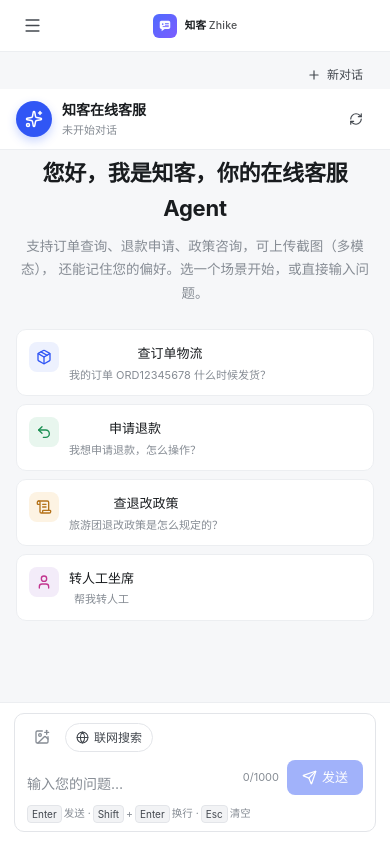
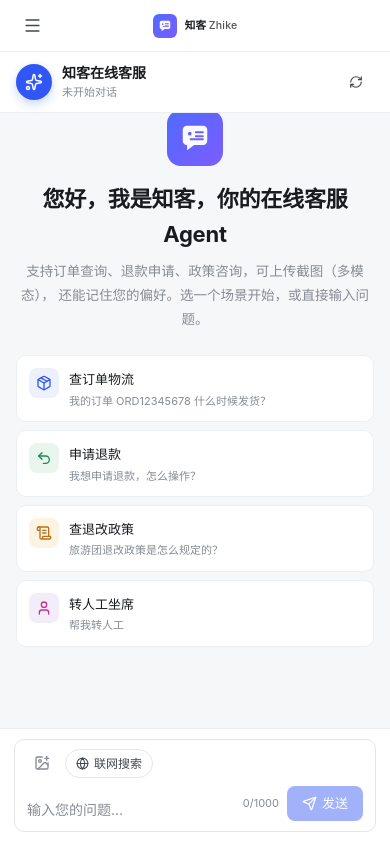
Before and after one commit to Morningstar202604/zhike, a React (Vite) app in the folder frontend/: page / in a window 390 px wide. Built offline with nearby package versions, Linux system fonts and the light colour scheme.

Commit message:
fix(ui): 手机端精简头部与快捷键提示，操作按钮常显

```diff
--- a/frontend/src/VisitorChat.jsx
+++ b/frontend/src/VisitorChat.jsx
@@ -436,13 +436,6 @@ export default function VisitorChat() {
   // 移动端：左侧会话栏收起，新对话入口移到顶部
   return (
     <div className={`chat-app ${isMobile ? 'chat-app-mobile' : ''}`}>
-      {isMobile && (
-        <div className="mobile-side-trigger">
-          <button className="btn ghost sm" onClick={newChat} disabled={loading}>
-            <Plus size={14} /> 新对话
-          </button>
-        </div>
-      )}
       {/* 左侧：会话栏（移动端隐藏） */}
       <aside className={`side ${isMobile ? 'side-mobile' : ''}`}>
         <div className="side-head">
@@ -522,8 +515,9 @@ export default function VisitorChat() {
                 已转人工{operatorName ? ` · ${operatorName}` : ''}{ticketId}
               </span>
             )}
-            <button className="btn ghost sm" onClick={newChat} title="重新开始">
+            <button className="btn ghost sm" onClick={newChat} title="开始新对话" disabled={loading}>
               <RefreshCw size={14} />
+              <span className="new-chat-label">新对话</span>
             </button>
           </div>
         </div>
--- a/frontend/src/pages.css
+++ b/frontend/src/pages.css
@@ -132,6 +132,7 @@
 .welcome-cards { display: grid; grid-template-columns: 1fr 1fr; gap: 8px; text-align: left; }
 .wc {
   display: flex; align-items: flex-start; gap: 10px;
+  text-align: left;
   background: var(--panel);
   border: 1px solid var(--line-2);
   border-radius: var(--r-md);
@@ -349,6 +350,9 @@
   .stage-head { padding: 10px 16px; }
   .memory-banner { margin: 10px 16px 0; }
   .inject-banner { margin: 10px 16px 0; }
+  /* 手机没有物理键盘，快捷键提示只会挤占输入区 */
+  .composer-hint { display: none; }
+  .new-chat-label { display: none; }
 }
 
 /* ============ 输入区增强（对齐主流 Agent 对话） ============ */
@@ -511,3 +515,12 @@
 }
 .md-body pre:hover .code-copy { opacity: 1; }
 .md-body .code-copy:hover { background: rgba(255, 255, 255, .16); color: #fff; }
+
+/* 手机没有物理键盘，快捷键提示只会挤占输入区（必须放在 .composer-hint 定义之后才生效） */
+@media (max-width: 960px) {
+  .composer-hint { display: none; }
+  .new-chat-label { display: none; }
+  .msg-actions { opacity: 1; }
+  .stage-head { gap: 8px; }
+  .bubble { max-width: 100%; }
+}
```
